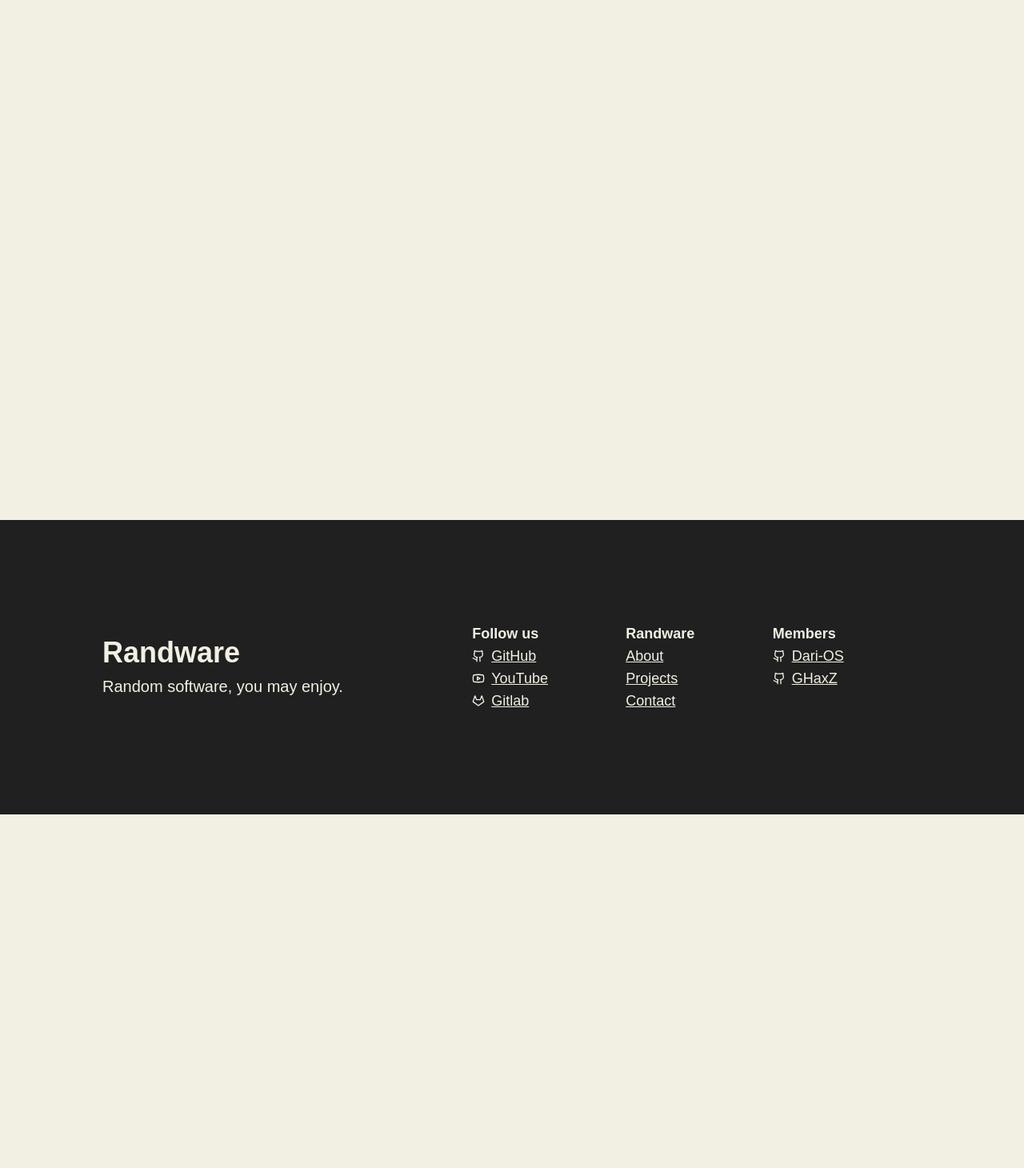
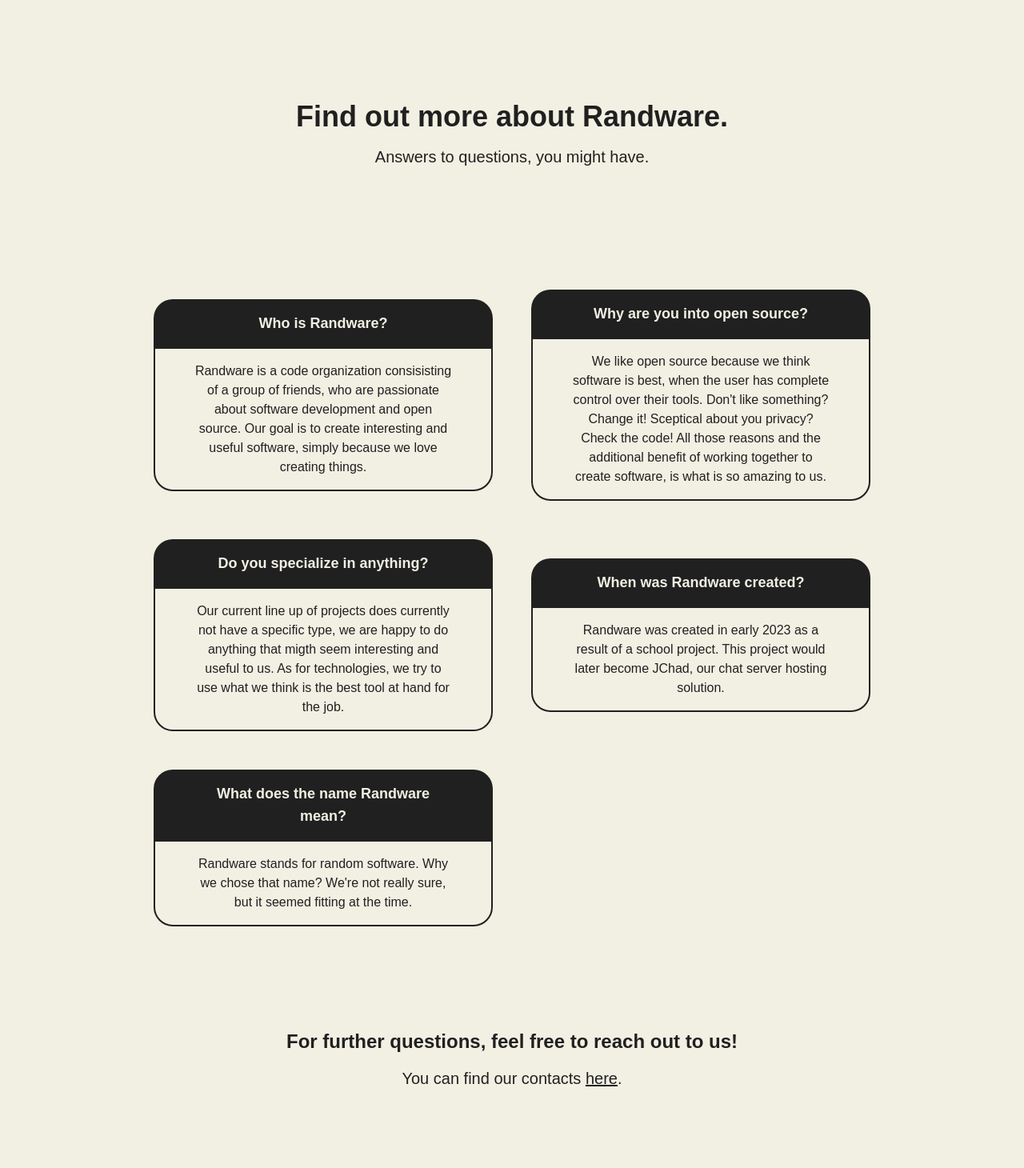
Before and after one commit to Randware/Website, a SvelteKit app: page /about in a window 1280 px wide. Shown: the part 110-1570 px from the top of the page at 80% size. Before the commit the page ends 1128 px from the top, so only its background shows below. Built offline with nearby package versions, Linux system fonts and the light colour scheme.

Commit message:
Added about page

```diff
--- /dev/null
+++ b/src/lib/components/QuestionItem.svelte
@@ -0,0 +1,19 @@
+<script lang="ts">
+	export let question: string;
+	export let answer: string;
+</script>
+
+<div class="flex flex-col">
+	<div
+		class="font-fancy rounded-t-3xl bg-foreground px-12 py-4 text-center text-lg font-semibold text-background transition-colors"
+	>
+		{question}
+	</div>
+
+	<!--  TODO: Fix text color transition delay on theme change -->
+	<div
+		class="text-md rounded-b-3xl border-2 border-foreground px-12 py-4 text-center transition-colors"
+	>
+		<div class="">{answer}</div>
+	</div>
+</div>
--- a/src/routes/+page.svelte
+++ b/src/routes/+page.svelte
@@ -6,9 +6,9 @@
 </script>
 
 <div class="space-y-32">
-	<div class="flex flex-col items-center gap-12 md:flex-row md:gap-16">
+	<div class="flex flex-col items-center gap-12 md:flex-row">
 		<div class="flex-1 text-center">
-			<h2 class="font-fancy mb-4 text-4xl font-bold">Random software, you may enjoy.</h2>
+			<div class="font-fancy mb-4 text-4xl font-bold">Random software, you may enjoy.</div>
 			<div class="mb-6 text-xl">We ❤️ software.</div>
 		</div>
 	</div>
--- a/src/routes/about/+page.svelte
+++ b/src/routes/about/+page.svelte
@@ -0,0 +1,51 @@
+<script lang="ts">
+	import QuestionItem from '$lib/components/QuestionItem.svelte';
+</script>
+
+<div class="space-y-32">
+	<div class="flex flex-col items-center gap-12 md:flex-row">
+		<div class="flex-1 text-center">
+			<h2 class="font-fancy mb-4 text-4xl font-bold">Find out more about Randware.</h2>
+			<div class="mb-6 text-xl">Answers to questions, you might have.</div>
+		</div>
+	</div>
+
+	<!--  TODO: Center the last items if they don't fill the entire row -->
+	<div class="grid grid-cols-1 place-items-center gap-12 lg:grid-cols-2 2xl:grid-cols-3">
+		<QuestionItem
+			question="Who is Randware?"
+			answer="Randware is a code organization consisisting of a group of friends, who are passionate about software development and open source. Our goal is to create interesting and useful software, simply because we love creating things."
+		/>
+
+		<QuestionItem
+			question="Why are you into open source?"
+			answer="We like open source because we think software is best, when the user has complete control over their tools. Don't like something? Change it! Sceptical about you privacy? Check the code! All those reasons and the additional benefit of working together to create software, is what is so amazing to us."
+		/>
+
+		<QuestionItem
+			question="Do you specialize in anything?"
+			answer="Our current line up of projects does currently not have a specific type, we are happy to do anything that migth seem interesting and useful to us. As for technologies, we try to use what we think is the best tool at hand for the job."
+		/>
+
+		<QuestionItem
+			question="When was Randware created?"
+			answer="Randware was created in early 2023 as a result of a school project. This project would later become JChad, our chat server hosting solution."
+		/>
+
+		<QuestionItem
+			question="What does the name Randware mean?"
+			answer="Randware stands for random software. Why we chose that name? We're not really sure, but it seemed fitting at the time."
+		/>
+	</div>
+
+	<div class="flex flex-col items-center gap-12 md:flex-row md:gap-16">
+		<div class="flex-1 text-center">
+			<div class="font-fancy mb-4 text-2xl font-bold">
+				For further questions, feel free to reach out to us!
+			</div>
+			<div class="mb-6 text-xl">
+				You can find our contacts <a class="underline" href="/contact">here</a>.
+			</div>
+		</div>
+	</div>
+</div>
```
